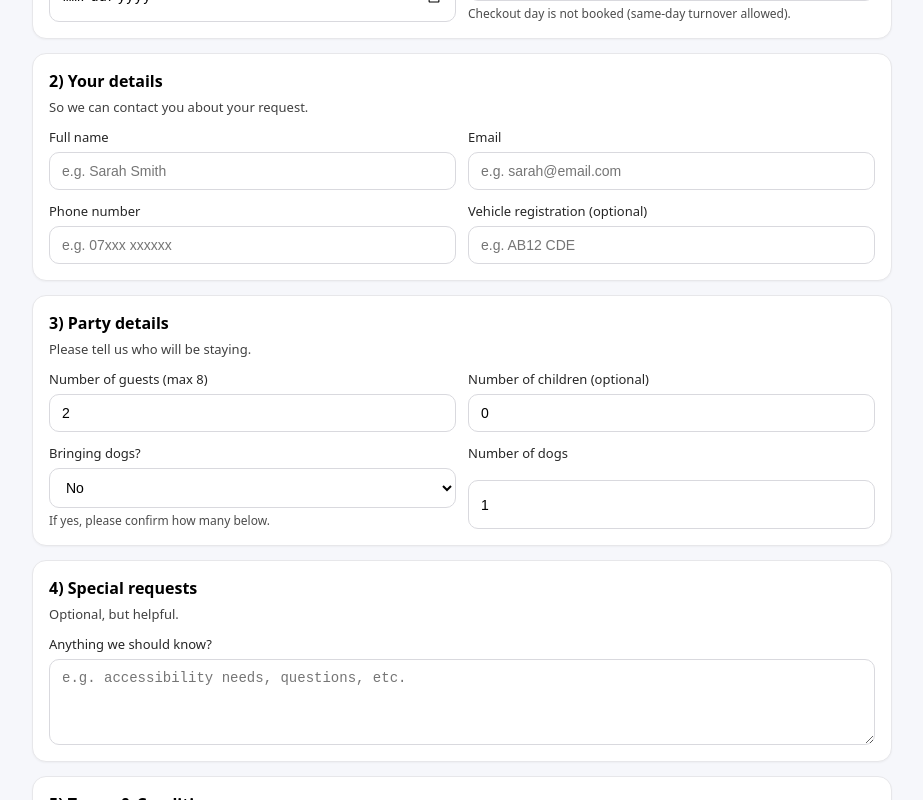
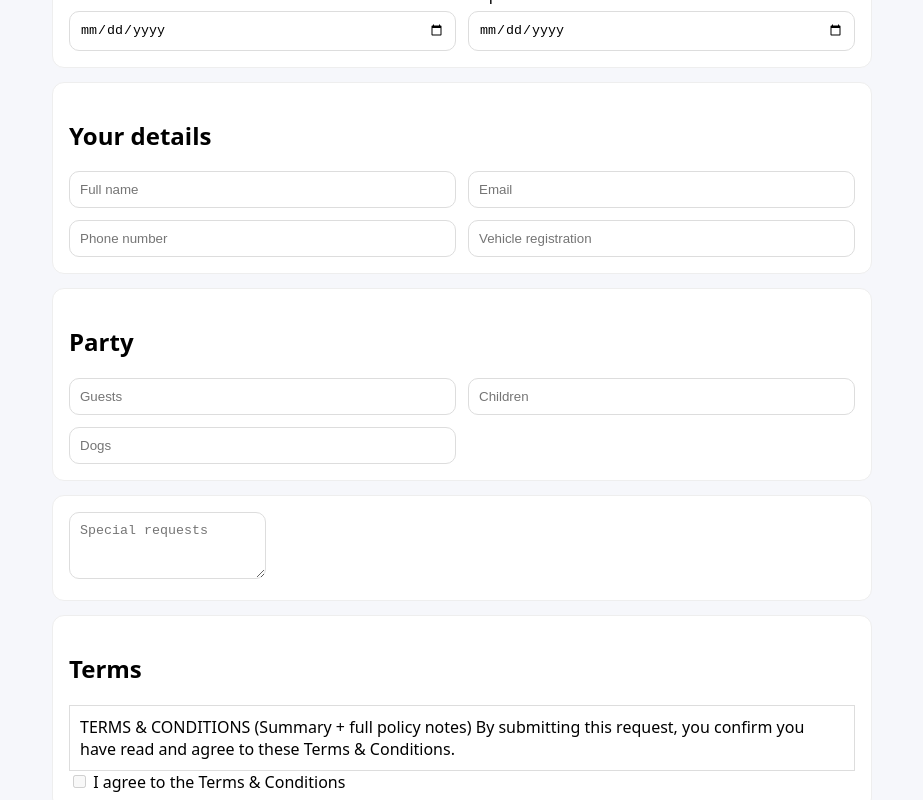
Before and after one commit to Liamdlking/Kingscaravan, a Next.js app: page /book in a window 1280 px wide. Shown: the part 240-1040 px from the top of the page, without its empty margins (178-1101 px from the left). Built offline with nearby package versions, Linux system fonts and the light colour scheme.

Commit message:
Refactor booking form and update styles

```diff
--- a/app/book/page.tsx
+++ b/app/book/page.tsx
@@ -6,6 +6,15 @@ export default function BookPage() {
   const [sending, setSending] = useState(false);
   const [msg, setMsg] = useState<string>("");
 
+  const params =
+    typeof window !== "undefined"
+      ? new URLSearchParams(window.location.search)
+      : null;
+
+  const preStart = params?.get("start") || "";
+  const preEnd = params?.get("end") || "";
+  const prePrice = params?.get("price") || "";
+
   // Terms gating
   const [termsUnlocked, setTermsUnlocked] = useState(false);
   const [termsAccepted, setTermsAccepted] = useState(false);
@@ -13,78 +22,6 @@ export default function BookPage() {
 
   const termsText = useMemo(
     () => `TERMS & CONDITIONS (Summary + full policy notes)
-
-Accommodation & guest rules
-• The accommodation may only be used by the named guests on the booking.
-• Maximum 8 people. If more than stated guests are found in the caravan, you may be asked to leave.
-• This applies to pets, smoking/vaping, and drugs (not allowed).
-• Bookings are for family groups only. We do not accept young singles or all-male/all-female parties.
-• Spot checks may be carried out. Breaches may result in eviction without compensation.
-
-Smoking / vaping / drugs
-• No smoking or vaping inside the caravan.
-• Smoking is permitted outside only, away from hazards; dispose of cigarette butts safely.
-• Use of drugs is forbidden.
-
-Condition & reporting issues
-• On arrival, please check equipment and condition.
-• Any problems must be reported immediately so we have a fair chance to rectify.
-• Photos may be requested where helpful.
-
-Safety
-• Smoke alarms/fire extinguishers must not be tampered with (including removing batteries).
-• No naked flames (candles/BBQs) inside the caravan.
-• Do not use the fire to dry items over stools (fire hazard).
-
-Utilities & fair use
-• Gas/electric included on a fair-use basis.
-• Excessive use (e.g. heating left on constantly without consent) may be charged.
-• When leaving the caravan, ensure heating/equipment is turned off and plugs switched off
-  (except fridge/freezer and WiFi).
-
-Security
-• You are responsible for security; doors/windows must be locked when not in the caravan.
-
-Bedding / towels
-• Bedding is supplied. Towels/soaps are not.
-• If you require a cot bed, request at booking so it can be available.
-
-CCTV
-• CCTV is installed outside the caravan for security.
-• It records on motion and may be reviewed if needed (e.g. behavioural concerns).
-
-Parking
-• A permit is provided. Max 2 cars per booking.
-• Park at your own risk (loss/damage/theft not accepted as liability).
-• Permit MUST be left in the caravan after your stay — failure may result in a deduction/charge.
-• Do not drive or park on the grass.
-
-Behaviour
-• If you/your party behave in a way prejudicial to others’ wellbeing, you may be required to vacate.
-• Please avoid nuisance (verbal/excessive music). Alcohol permitted, but guests must remain civil.
-
-Caravan site / facilities / passes
-• You are bound by the park’s site rules (available via their website/reception).
-• The owner is not responsible for onsite services/facilities that may change at short notice.
-• You are renting accommodation only; entertainment passes are not included/provided.
-
-Noise notice
-• The caravan is in a busy area with amusements/bars/rides nearby; loud music may be heard.
-
-Cleaning products
-• Cleaning products are provided for hygiene—please use when needed and keep in the caravan.
-
-Cancellation
-• If you cancel before the final balance due date (8 weeks prior), you lose the £60 deposit.
-• Cancellation fees:
-  42–28 days: 50%
-  27–14 days: 75%
-  13–0 days: 100%
-• Refunds may be considered at owner discretion and subject to replacement booking.
-
-Liability & insurance
-• The owner does not accept liability for injury, loss or damage.
-• Holiday insurance is strongly recommended.
 
 By submitting this request, you confirm you have read and agree to these Terms & Conditions.`,
     []
@@ -102,20 +39,17 @@ By submitting this request, you confirm you have read and agree to these Terms &
     setMsg("");
 
     if (!termsUnlocked) {
-      setMsg("Please scroll to the bottom of the Terms & Conditions to enable acceptance.");
+      setMsg("Please scroll to the bottom of the Terms & Conditions.");
       return;
     }
     if (!termsAccepted) {
-      setMsg("Please tick the box to accept the Terms & Conditions.");
+      setMsg("Please accept the Terms & Conditions.");
       return;
     }
 
     setSending(true);
 
     const f = new FormData(e.currentTarget);
-
-    const dogsYes = String(f.get("dogs") || "no") === "yes";
-    const dogsCount = dogsYes ? Number(f.get("dogs_count") || 1) || 1 : 0;
 
     const payload = {
       status: "provisional",
@@ -126,9 +60,10 @@ By submitting this request, you confirm you have read and agree to these Terms &
       phone: String(f.get("phone") || ""),
       guests_count: Number(f.get("guests_count") || 0) || null,
       children_count: Number(f.get("children_count") || 0) || null,
-      dogs_count: dogsCount,
+      dogs_count: Number(f.get("dogs_count") || 0) || 0,
       vehicle_reg: String(f.get("vehicle_reg") || ""),
       special_requests: String(f.get("special_requests") || ""),
+      price: prePrice ? Number(prePrice) : null,
     };
 
     try {
@@ -139,13 +74,10 @@ By submitting this request, you confirm you have read and agree to these Terms &
       });
 
       const json = await res.json();
-      if (!res.ok) throw new Error(json?.error || "Could not submit request");
+      if (!res.ok) throw new Error(json?.error || "Could not submit");
 
-      setMsg("✅ Request sent! We’ll review and confirm availability.");
+      setMsg("✅ Booking request sent!");
       e.currentTarget.reset();
-      setTermsUnlocked(false);
-      setTermsAccepted(false);
-      if (termsBoxRef.current) termsBoxRef.current.scrollTop = 0;
     } catch (err: any) {
       setMsg(err?.message || "Something went wrong.");
     } finally {
@@ -156,116 +88,85 @@ By submitting this request, you confirm you have read and agree to these Terms &
   return (
     <div style={styles.page}>
       <div style={styles.container}>
-        <header style={{ marginBottom: 16 }}>
-          <h1 style={styles.h1}>Caravan Booking Request</h1>
-          <p style={styles.sub}>
-            Fill in the form below to request your dates. This creates a <b>provisional</b> request until we approve it.
-          </p>
-        </header>
+        <h1 style={styles.h1}>Request your stay</h1>
+
+        <p style={styles.sub}>
+          Choose your dates, add your details, and we’ll confirm availability.
+        </p>
+
+        {prePrice && (
+          <div style={styles.priceBox}>
+            <div style={{ fontSize: 12, opacity: 0.7 }}>
+              Estimated price for selected dates
+            </div>
+            <div style={{ fontSize: 24, fontWeight: 800 }}>£{prePrice}</div>
+            <div style={{ fontSize: 12, opacity: 0.7 }}>
+              Final price confirmed on approval.
+            </div>
+          </div>
+        )}
 
         <form onSubmit={submit} style={{ display: "grid", gap: 14 }}>
           <section style={styles.card}>
-            <h2 style={styles.h2}>1) Choose your dates</h2>
-            <p style={styles.helpText}>Please select your arrival and departure dates.</p>
+            <h2 style={styles.h2}>Your dates</h2>
 
             <div style={styles.grid2}>
               <label style={styles.field}>
-                <span style={styles.label}>Arrival date</span>
-                <input name="start_date" type="date" required style={styles.input} />
+                Arrival
+                <input
+                  name="start_date"
+                  type="date"
+                  required
+                  defaultValue={preStart}
+                  style={styles.input}
+                />
               </label>
 
               <label style={styles.field}>
-                <span style={styles.label}>Departure date (checkout)</span>
-                <input name="end_date" type="date" required style={styles.input} />
-                <small style={styles.small}>Checkout day is not booked (same-day turnover allowed).</small>
+                Departure
+                <input
+                  name="end_date"
+                  type="date"
+                  required
+                  defaultValue={preEnd}
+                  style={styles.input}
+                />
               </label>
             </div>
           </section>
 
           <section style={styles.card}>
-            <h2 style={styles.h2}>2) Your details</h2>
-            <p style={styles.helpText}>So we can contact you about your request.</p>
+            <h2 style={styles.h2}>Your details</h2>
 
             <div style={styles.grid2}>
-              <label style={styles.field}>
-                <span style={styles.label}>Full name</span>
-                <input name="guest_name" required placeholder="e.g. Sarah Smith" style={styles.input} />
-              </label>
-
-              <label style={styles.field}>
-                <span style={styles.label}>Email</span>
-                <input name="guest_email" type="email" required placeholder="e.g. sarah@email.com" style={styles.input} />
-              </label>
-
-              <label style={styles.field}>
-                <span style={styles.label}>Phone number</span>
-                <input name="phone" required placeholder="e.g. 07xxx xxxxxx" style={styles.input} />
-              </label>
-
-              <label style={styles.field}>
-                <span style={styles.label}>Vehicle registration (optional)</span>
-                <input name="vehicle_reg" placeholder="e.g. AB12 CDE" style={styles.input} />
-              </label>
+              <input name="guest_name" placeholder="Full name" required style={styles.input} />
+              <input name="guest_email" type="email" placeholder="Email" required style={styles.input} />
+              <input name="phone" placeholder="Phone number" required style={styles.input} />
+              <input name="vehicle_reg" placeholder="Vehicle registration" style={styles.input} />
             </div>
           </section>
 
           <section style={styles.card}>
-            <h2 style={styles.h2}>3) Party details</h2>
-            <p style={styles.helpText}>Please tell us who will be staying.</p>
+            <h2 style={styles.h2}>Party</h2>
 
             <div style={styles.grid2}>
-              <label style={styles.field}>
-                <span style={styles.label}>Number of guests (max 8)</span>
-                <input
-                  name="guests_count"
-                  type="number"
-                  min={1}
-                  max={8}
-                  defaultValue={2}
-                  required
-                  style={styles.input}
-                />
-              </label>
-
-              <label style={styles.field}>
-                <span style={styles.label}>Number of children (optional)</span>
-                <input name="children_count" type="number" min={0} max={8} defaultValue={0} style={styles.input} />
-              </label>
-
-              <label style={styles.field}>
-                <span style={styles.label}>Bringing dogs?</span>
-                <select name="dogs" defaultValue="no" style={styles.input}>
-                  <option value="no">No</option>
-                  <option value="yes">Yes</option>
-                </select>
-                <small style={styles.small}>If yes, please confirm how many below.</small>
-              </label>
-
-              <label style={styles.field}>
-                <span style={styles.label}>Number of dogs</span>
-                <input name="dogs_count" type="number" min={1} max={5} defaultValue={1} style={styles.input} />
-              </label>
+              <input name="guests_count" type="number" placeholder="Guests" style={styles.input} />
+              <input name="children_count" type="number" placeholder="Children" style={styles.input} />
+              <input name="dogs_count" type="number" placeholder="Dogs" style={styles.input} />
             </div>
           </section>
 
           <section style={styles.card}>
-            <h2 style={styles.h2}>4) Special requests</h2>
-            <p style={styles.helpText}>Optional, but helpful.</p>
-
-            <label style={styles.field}>
-              <span style={styles.label}>Anything we should know?</span>
-              <textarea
-                name="special_requests"
-                rows={4}
-                placeholder="e.g. accessibility needs, questions, etc."
-                style={{ ...styles.input, resize: "vertical" }}
-              />
-            </label>
+            <textarea
+              name="special_requests"
+              placeholder="Special requests"
+              rows={3}
+              style={styles.input}
+            />
           </section>
 
           <section style={styles.card}>
-            <h2 style={styles.h2}>5) Terms & Conditions</h2>
-            <p style={styles.helpText}>Please scroll to the bottom to unlock the acceptance checkbox.</p>
+            <h2 style={styles.h2}>Terms</h2>
 
             <div
               ref={termsBoxRef}
@@ -275,22 +176,19 @@ By submitting this request, you confirm you have read and agree to these Terms &
               {termsText}
             </div>
 
-            <label style={styles.termsRow}>
+            <label style={{ marginTop: 10 }}>
               <input
                 type="checkbox"
-                name="terms"
                 disabled={!termsUnlocked}
                 checked={termsAccepted}
                 onChange={(e) => setTermsAccepted(e.target.checked)}
-              />
-              <span style={{ fontSize: 13, opacity: termsUnlocked ? 0.9 : 0.6 }}>
-                I have read and agree to the Terms & Conditions (checkbox unlocks after scrolling).
-              </span>
+              />{" "}
+              I agree to the Terms & Conditions
             </label>
           </section>
 
           <button type="submit" disabled={sending} style={styles.button}>
-            {sending ? "Sending…" : "Send booking request"}
+            {sending ? "Sending…" : "Send request"}
           </button>
 
           {msg && <div style={styles.message}>{msg}</div>}
@@ -300,100 +198,17 @@ By submitting this request, you confirm you have read and agree to these Terms &
   );
 }
 
-const styles: Record<string, React.CSSProperties> = {
-  page: {
-    minHeight: "100vh",
-    background: "#f6f7fb",
-    padding: 20,
-    fontFamily:
-      "ui-sans-serif, system-ui, -apple-system, Segoe UI, Roboto, Helvetica, Arial, Apple Color Emoji, Segoe UI Emoji",
-  },
-  container: {
-    maxWidth: 860,
-    margin: "0 auto",
-  },
-  h1: {
-    margin: "0 0 6px",
-    fontSize: 28,
-    letterSpacing: -0.2,
-  },
-  sub: {
-    margin: 0,
-    opacity: 0.8,
-    lineHeight: 1.4,
-  },
-  card: {
-    background: "white",
-    border: "1px solid #e7e7ea",
-    borderRadius: 14,
-    padding: 16,
-    boxShadow: "0 1px 2px rgba(0,0,0,0.04)",
-  },
-  h2: {
-    margin: "0 0 6px",
-    fontSize: 16,
-  },
-  helpText: {
-    margin: "0 0 12px",
-    fontSize: 13,
-    opacity: 0.75,
-  },
-  grid2: {
-    display: "grid",
-    gridTemplateColumns: "1fr 1fr",
-    gap: 12,
-  },
-  field: {
-    display: "grid",
-    gap: 6,
-  },
-  label: {
-    fontSize: 13,
-    opacity: 0.85,
-  },
-  input: {
-    padding: "10px 12px",
-    borderRadius: 10,
-    border: "1px solid #d9d9de",
-    background: "white",
-    fontSize: 14,
-    outline: "none",
-  },
-  small: {
-    fontSize: 12,
-    opacity: 0.7,
-    marginTop: -2,
-  },
-  termsBox: {
-    border: "1px solid #ddd",
-    borderRadius: 12,
-    padding: 12,
-    maxHeight: 260,
-    overflowY: "auto",
-    background: "#fafafa",
-    whiteSpace: "pre-wrap",
-    fontSize: 13,
-    lineHeight: 1.35,
-  },
-  termsRow: {
-    display: "flex",
-    gap: 10,
-    alignItems: "flex-start",
-    marginTop: 12,
-  },
-  button: {
-    padding: "12px 14px",
-    borderRadius: 12,
-    border: "1px solid #ddd",
-    background: "white",
-    cursor: "pointer",
-    fontSize: 15,
-    fontWeight: 600,
-  },
-  message: {
-    padding: 12,
-    borderRadius: 12,
-    border: "1px solid #e6e6e6",
-    background: "white",
-  },
+const styles: any = {
+  page: { background: "#f6f7fb", padding: 20, minHeight: "100vh" },
+  container: { maxWidth: 820, margin: "0 auto" },
+  h1: { fontSize: 28 },
+  sub: { opacity: 0.7 },
+  card: { background: "white", padding: 16, borderRadius: 12, border: "1px solid #eee" },
+  grid2: { display: "grid", gridTemplateColumns: "1fr 1fr", gap: 12 },
+  field: { display: "grid", gap: 6 },
+  input: { padding: 10, borderRadius: 10, border: "1px solid #ddd" },
+  termsBox: { maxHeight: 200, overflowY: "auto", border: "1px solid #ddd", padding: 10 },
+  button: { padding: 12, borderRadius: 12, border: "1px solid #ddd", cursor: "pointer" },
+  message: { padding: 10, background: "white", borderRadius: 10 },
+  priceBox: { padding: 16, background: "#fff", borderRadius: 12, border: "1px solid #eee", marginBottom: 12 },
 };
```
